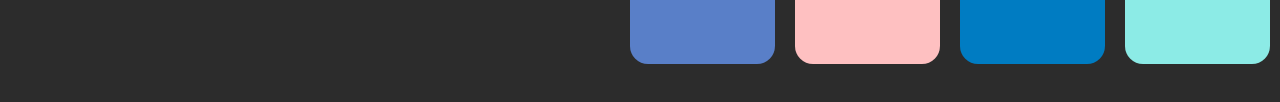
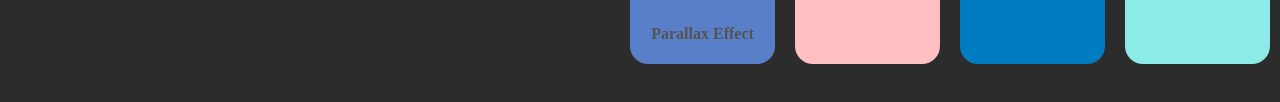
Before and after one commit to itzdhanvi/HTML-CSS-Projects, a plain HTML site: page index.html in a window 1280 px wide. Shown: the part 666-768 px from the top of the page. Drawn offline with Linux system fonts and the light colour scheme.

Commit message:
Update index.html

```diff
--- a/index.html
+++ b/index.html
@@ -101,6 +101,7 @@
                 <a href="Day 13/parallax.html">
                     <div class="card" id="card1">
                         <img src="../HTML-CSS-Projects/assets/parallax.png">
+                        <h4>Parallax Effect</h4>
                     </div>
                 </a>
                 <a href="">
```
